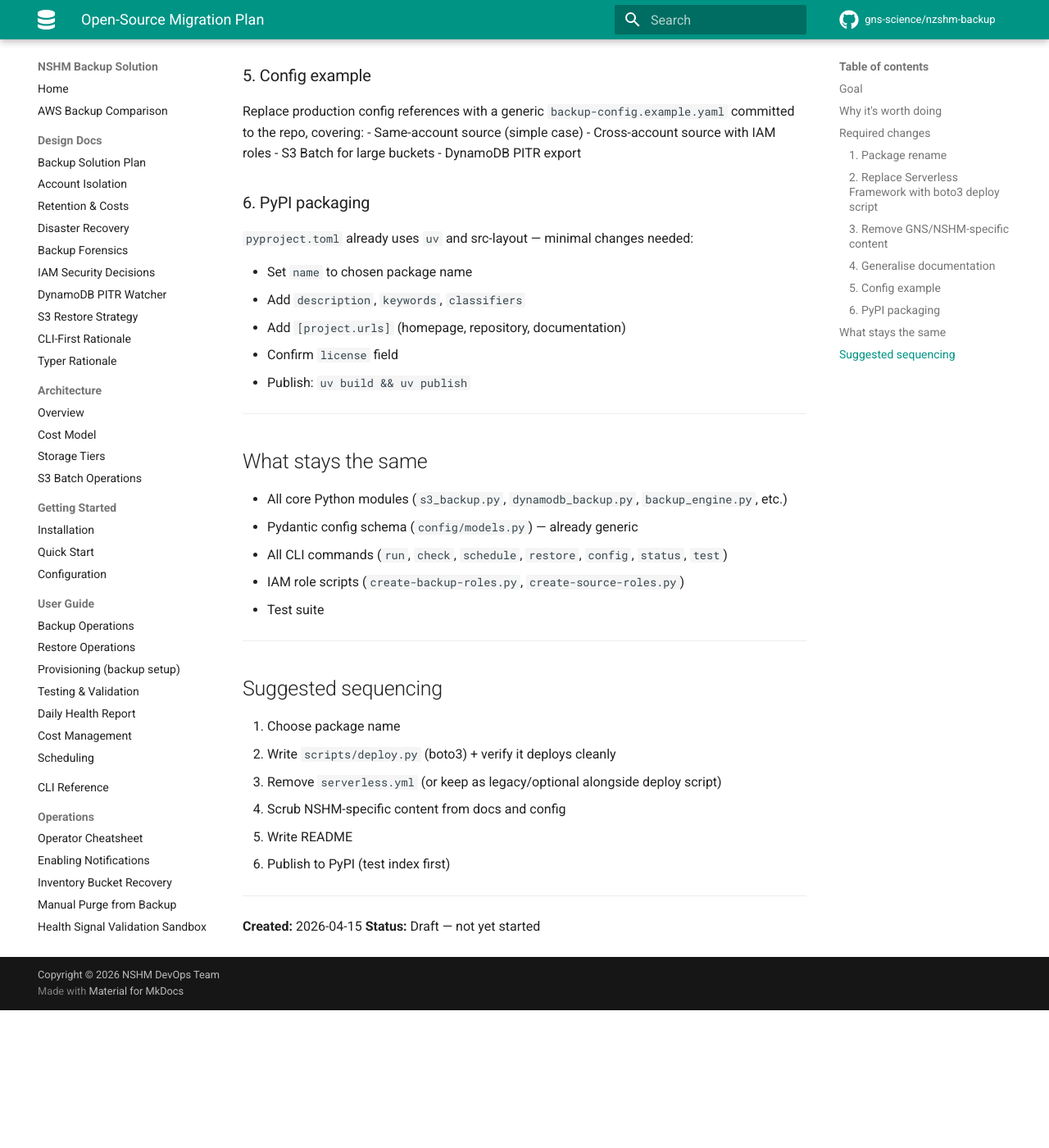
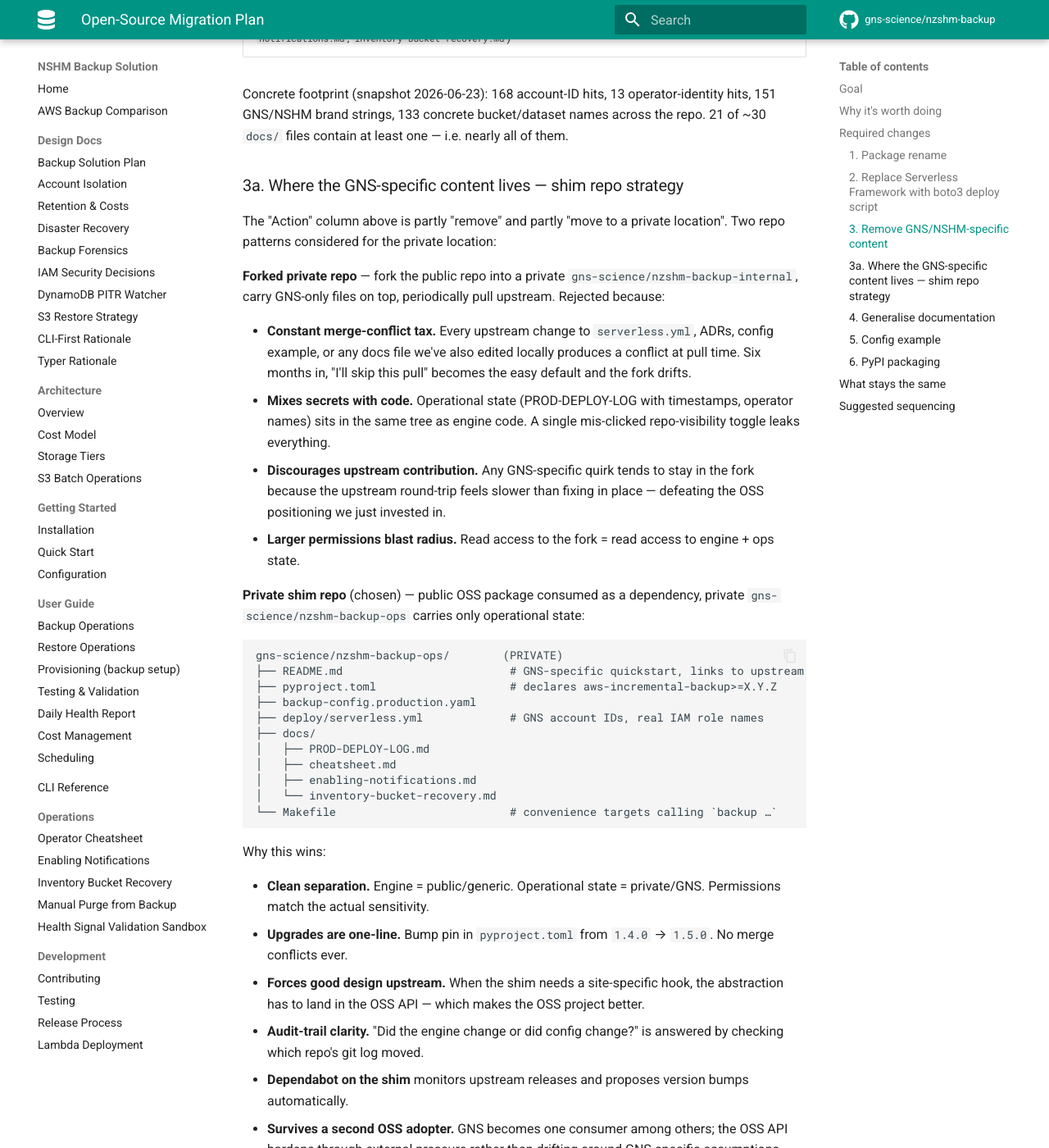
Before and after one commit to GNS-Science/aws-snapshot, an MkDocs documentation site: the page built from docs/design/open-source-migration.md, in a window 1280 px wide and 1400 px high, scrolled down 2348 px. Shown: the whole window at 82% size. Built offline with MkDocs 1.6.1 and Material for MkDocs 9.7.7, drawn with Linux system fonts in a browser that asks for light colours; comment, search, counter and statistics services are not loaded; the version menu is left out; before the commit the page ends 3580 px from its top, so only the background shows below that; some of the changed text lies outside the part shown.

Commit message:
docs: amend open-source-migration with shim-repo strategy
Adds section 3a documenting the choice between a private fork and a
private shim repo for carrying GNS-specific operational state once
the public package is generic, and the rationale for choosing the
shim pattern (clean separation, one-line upgrades, audit clarity,
permissions blast radius matching sensitivity).

Updates section 3's destination column so each row names where the
GNS-specific content ends up (most rows now "move to nzshm-backup-ops
(private)" rather than just "remove"), and adds the concrete-footprint
snapshot from a repo scan (168 account-ID hits, 13 operator identities,
151 brand strings, 133 concrete bucket names, 21/30 docs files
affected).

Re-sequences the rollout so nzshm-backup-ops is stood up empty as
step 2, and adds an explicit cutover step 8 with a safety rule (never
delete from the public repo until the shim has been used in at least
one real deploy). Public-docs publishing (#46) becomes step 9, after
cutover.

No semantic change to the rename / boto3-deploy / PyPI workstreams in
sections 1-2, 4-6. The work itself is tracked in a follow-up issue
referenced from the new "Status" line.

````diff
--- a/docs/design/open-source-migration.md
+++ b/docs/design/open-source-migration.md
@@ -62,14 +62,64 @@
 
 ### 3. Remove GNS/NSHM-specific content
 
+Destinations follow the shim strategy in section 3a below.
+
 | File / content | Action |
 |---------------|--------|
-| `backup-config.production.yaml` | Remove from repo (add to `.gitignore`); keep as documented example only |
-| `docs/PROD-DEPLOY-LOG.md` | Remove (internal operational log) |
-| Account IDs (`737696831915`, `461564345538`) | Replace with placeholders in all docs |
-| Source names (`toshi`, `ths`, `weka`, `static`) | Replace with generic examples (`myapp`, `mydata`) |
-| Serverless org `gnssciencenshm` | Removed with `serverless.yml` replacement |
-| `docs/SESSION_SUMMARY_REPORT.md`, `docs/development/UPDATE_REPORT_2026-03-30.md` | Remove (internal) |
+| `backup-config.production.yaml` | Move to `nzshm-backup-ops` (private); keep `backup-config.example.yaml` here as documented template |
+| `docs/PROD-DEPLOY-LOG.md` | Move to `nzshm-backup-ops` (private) |
+| Account IDs (`737696831915`, `461564345538`) | Replace with placeholders in remaining public docs; real values live only in `nzshm-backup-ops` |
+| Source names (`toshi`, `ths`, `weka`, `static`) | Replace with generic examples (`myapp`, `mydata`) in public docs; concrete names remain in `nzshm-backup-ops` runbooks |
+| Operator identities (emails, SSO start URL `gnsnz.awsapps.com`, `nshm-backup-admin` profile) | Remove from public docs entirely; live only in `nzshm-backup-ops` |
+| Serverless org `gnssciencenshm` | Removed with `serverless.yml` replacement (section 2) |
+| `docs/SESSION_SUMMARY_REPORT.md`, `docs/development/UPDATE_REPORT_2026-03-30.md` | Move to `nzshm-backup-ops` (private) — internal session records, no public value |
+| GNS-specific operator runbooks (parts of `docs/operations/cheatsheet.md`, `enabling-notifications.md`, `inventory-bucket-recovery.md`) | Split: generic patterns stay in public docs; site-specific commands move to `nzshm-backup-ops` |
+
+Concrete footprint (snapshot 2026-06-23): 168 account-ID hits, 13 operator-identity hits, 151 GNS/NSHM brand strings, 133 concrete bucket/dataset names across the repo. 21 of ~30 `docs/` files contain at least one — i.e. nearly all of them.
+
+### 3a. Where the GNS-specific content lives — shim repo strategy
+
+The "Action" column above is partly "remove" and partly "move to a private location". Two repo patterns considered for the private location:
+
+**Forked private repo** — fork the public repo into a private `gns-science/nzshm-backup-internal`, carry GNS-only files on top, periodically pull upstream. Rejected because:
+
+- **Constant merge-conflict tax.** Every upstream change to `serverless.yml`, ADRs, config example, or any docs file we've also edited locally produces a conflict at pull time. Six months in, "I'll skip this pull" becomes the easy default and the fork drifts.
+- **Mixes secrets with code.** Operational state (PROD-DEPLOY-LOG with timestamps, operator names) sits in the same tree as engine code. A single mis-clicked repo-visibility toggle leaks everything.
+- **Discourages upstream contribution.** Any GNS-specific quirk tends to stay in the fork because the upstream round-trip feels slower than fixing in place — defeating the OSS positioning we just invested in.
+- **Larger permissions blast radius.** Read access to the fork = read access to engine + ops state.
+
+**Private shim repo** (chosen) — public OSS package consumed as a dependency, private `gns-science/nzshm-backup-ops` carries only operational state:
+
+```
+gns-science/nzshm-backup-ops/        (PRIVATE)
+├── README.md                         # GNS-specific quickstart, links to upstream docs
+├── pyproject.toml                    # declares aws-incremental-backup>=X.Y.Z
+├── backup-config.production.yaml
+├── deploy/serverless.yml             # GNS account IDs, real IAM role names
+├── docs/
+│   ├── PROD-DEPLOY-LOG.md
+│   ├── cheatsheet.md
+│   ├── enabling-notifications.md
+│   └── inventory-bucket-recovery.md
+└── Makefile                          # convenience targets calling `backup …`
+```
+
+Why this wins:
+
+- **Clean separation.** Engine = public/generic. Operational state = private/GNS. Permissions match the actual sensitivity.
+- **Upgrades are one-line.** Bump pin in `pyproject.toml` from `1.4.0` → `1.5.0`. No merge conflicts ever.
+- **Forces good design upstream.** When the shim needs a site-specific hook, the abstraction has to land in the OSS API — which makes the OSS project better.
+- **Audit-trail clarity.** "Did the engine change or did config change?" is answered by checking which repo's git log moved.
+- **Dependabot on the shim** monitors upstream releases and proposes version bumps automatically.
+- **Survives a second OSS adopter.** GNS becomes one consumer among others; the OSS API hardens through external pressure rather than drifting around GNS-specific assumptions.
+
+Costs accepted:
+
+- Two repos to clone and onboard. Mitigated by a short README in the shim pointing at upstream.
+- Hotfixes can require a temporary git-ref pin if upstream hasn't released yet (`aws-incremental-backup @ git+https://…@hotfix-abc`). Escape hatch exists in one line of `pyproject.toml`.
+- Repo-level customisation must go through the OSS package's config surface, not by editing the OSS code in place. This is a feature, but does require thinking about the interface.
+
+**Working rule for the boundary.** Anything that is a *behaviour change* goes upstream to the OSS package. The shim only carries *configuration* and *operational state*. That single rule is what prevents the two repos from drifting apart.
 
 ### 4. Generalise documentation
 
@@ -111,14 +161,20 @@
 
 ## Suggested sequencing
 
-1. Choose package name
-2. Write `scripts/deploy.py` (boto3) + verify it deploys cleanly
-3. Remove `serverless.yml` (or keep as legacy/optional alongside deploy script)
-4. Scrub NSHM-specific content from docs and config
-5. Write README
-6. Publish to PyPI (test index first)
+1. **Choose package name.**
+2. **Stand up `nzshm-backup-ops` (private)** as the shim destination — empty repo + README + `pyproject.toml` placeholder. Doesn't depend on anything else; first concrete step.
+3. Write `scripts/deploy.py` (boto3) + verify it deploys cleanly.
+4. Remove `serverless.yml` (or keep as legacy/optional alongside deploy script).
+5. **Scrub NSHM-specific content from docs and config**, moving the GNS-specific pieces into `nzshm-backup-ops` per the destination table in section 3.
+6. Write README.
+7. Publish to PyPI (test index first).
+8. **Cutover.** Only after `nzshm-backup-ops` is verified working against the published PyPI package: delete the GNS-specific files from the public repo. Until cutover, both repos hold copies — keeps a working escape route if the shim setup hits an unforeseen issue.
+9. Decide on doc publishing (issue #46). Only safe to publish public docs once steps 5 and 8 are complete.
+
+**Cutover safety rule:** never delete a file from the public repo until its replacement in `nzshm-backup-ops` has been used in at least one real deploy.
 
 ---
 
 **Created:** 2026-04-15
-**Status:** Draft — not yet started
+**Amended:** 2026-06-23 — shim-repo strategy (section 3a), destination table in section 3, sequencing reflects cutover safety
+**Status:** Draft — work beginning under issue tracked separately
````
